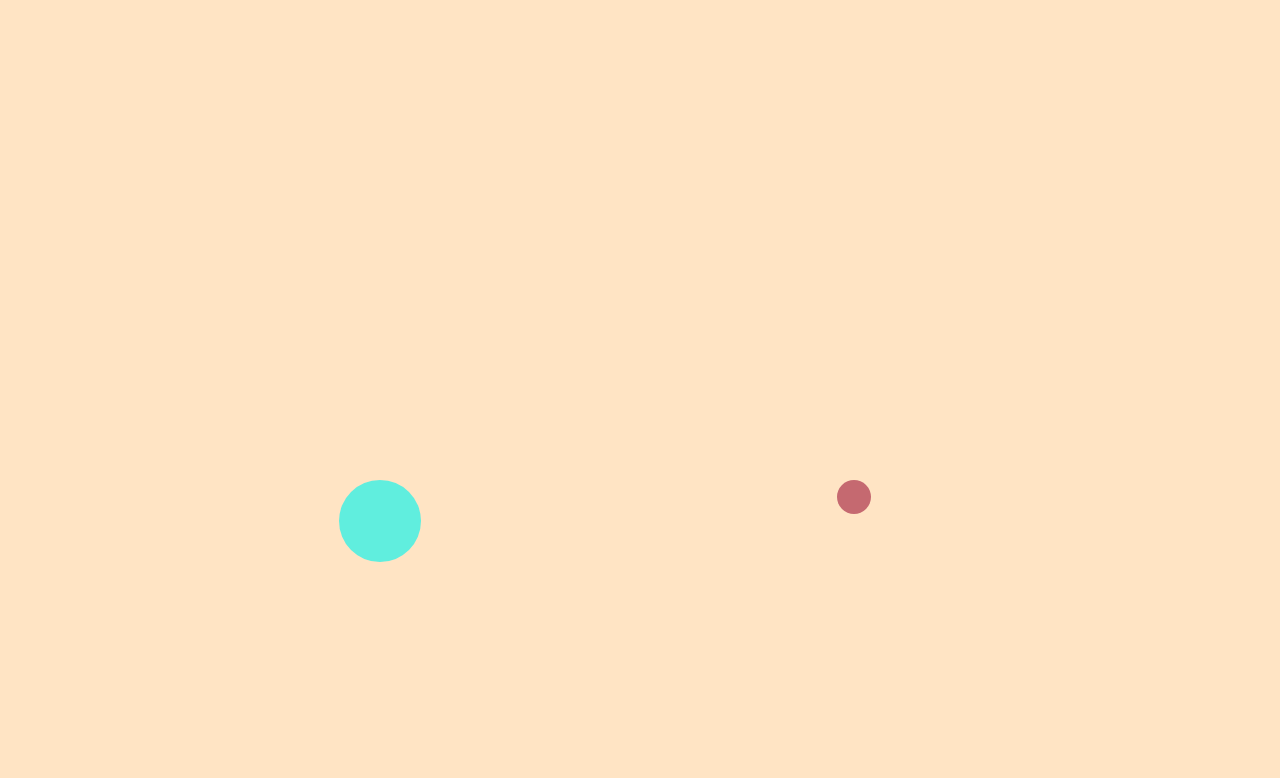
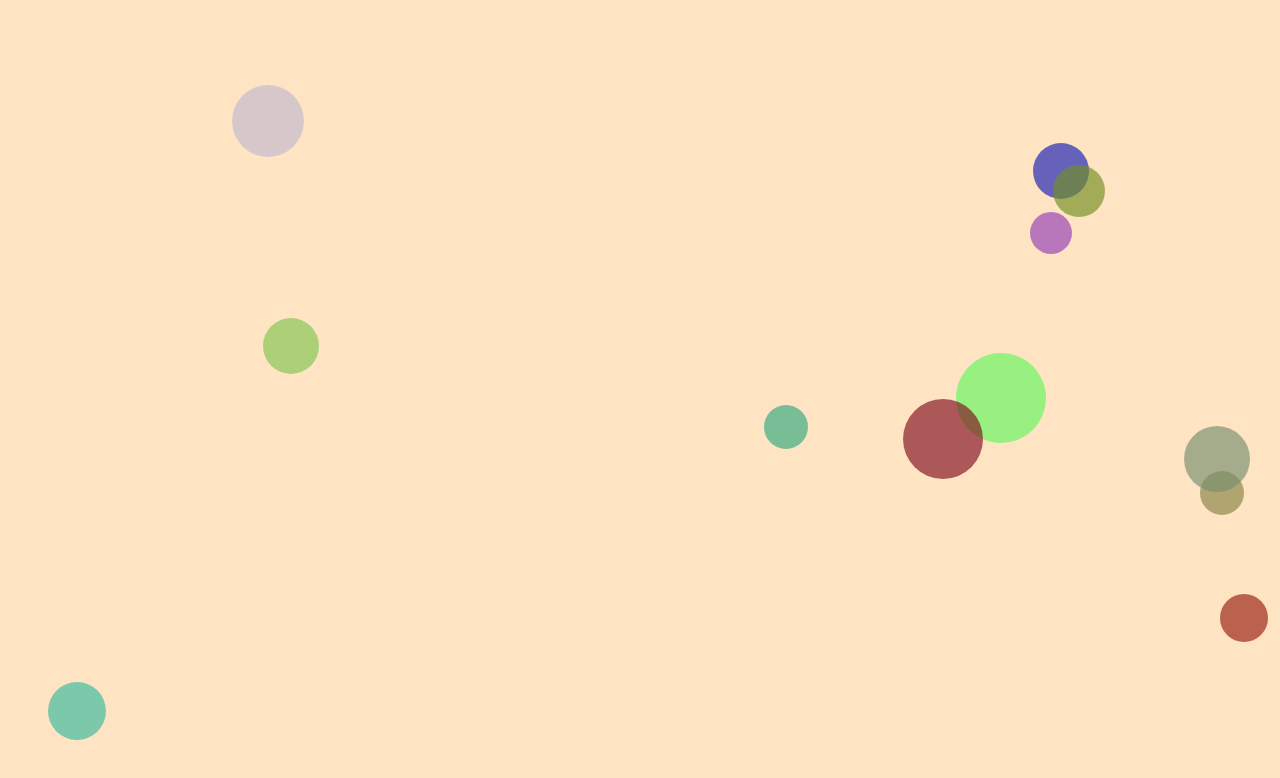
Before and after one commit to grzesieku401/someCircles, a plain HTML site: page index.html in a window 1280 px wide. Drawn offline with Linux system fonts and the light colour scheme.

Commit message:
Finish project

```diff
--- a/css/style.css
+++ b/css/style.css
@@ -3,9 +3,10 @@
     height: 100vh;
     background-color: bisque;
     position: relative;
+    overflow: hidden;
 }
 
 .circle{
     position: absolute;
-    opacity: .7;
+    opacity: .65;
 }
--- a/js/scripts.js
+++ b/js/scripts.js
@@ -1,9 +1,8 @@
 var container = document.querySelector(".container"),
     circletable = [],
     timerWithCircleAdding,
-    timePassed = 0;
-
-
+    timePassed = 0,
+    counter= 0;
 
 //zwroc losowy kolor
 function randomColor(){
@@ -15,78 +14,93 @@ function randomColor(){
     return "#"+colortable.join("");
 }
 
-//dodaj okrag
-function addCircleToTable() {
+//stworz okrag i dodaj do niego odpowiednie eventy
+function createCircle() {
     var circle = document.createElement("div"),
-        radius = Math.round(Math.random()*(100-60)) +10;
+        radius = Math.floor(Math.random()*(50-20)) +20;
 
-    //ustaw wlasciwosci
+    //wlasciwosci pozycj i poruszania
+    circle.isfalling = 1; //czy leci na dol czy do gory
+    circle.whereisgoing = Math.floor(Math.random()); //czy leci w prawo czy w lewo
+    circle.velocity = Math.floor(Math.random()*(5 -1)+1);
+    circle.angle = Math.floor(Math.random()*(5));
+
+
+    //wlasciwosci wygladu
     circle.className = "circle";
-    circle.isfalling = "1";
-    circle.whereisgoing = Math.round(Math.random());
     circle.style.width = radius*2+"px";
     circle.style.height = radius*2+"px";
     circle.style.borderRadius = radius+ "px"
     circle.style.background = randomColor();
-    circle.style.left = Math.round(Math.random()*1000)+"px";
+    circle.style.left = window.innerWidth - radius*2 - Math.floor(Math.random()*window.innerWidth)+"px";
+    circle.style.top = window.innerHeight - radius*2 - Math.floor(Math.random()*window.innerHeight)+"px";
 
-    circletable.push(circle);
+    circle.onmouseover = function(){
+        circle.style.width = parseInt(circle.style.width.replace("px",""))*1.5+"px";
+        circle.style.height = parseInt(circle.style.height.replace("px",""))*1.5+"px";
+        circle.style.borderRadius = parseInt(circle.style.borderRadius.replace("px",""))*1.5+"px";
+};
+    circle.onmouseleave = function(){
+        circle.style.width = parseInt(circle.style.width.replace("px",""))/1.5+"px";
+        circle.style.height = parseInt(circle.style.height.replace("px",""))/1.5+"px";
+        circle.style.borderRadius = parseInt(circle.style.borderRadius.replace("px",""))/1.5+"px";
+    };
+
     return circle;
 }
 
-//dodaje podana ilosc okregow do tablicy i do contener'a
+//dodaj podana ilosc okregow do tablicy
 function addAllCircles(howmany) {
-
     for (let i = 0; i < howmany; i++) {
-        container.appendChild(addCircleToTable());
-
+        circletable[i] = createCircle();
     }
+}
 
 
-}
-
+//wszystkie potrzebne funkcje razem, obsluga dodawania okregow
 function doInTime() {
-    // timePassed++;
-    // if (timePassed%10 === 0) {
-    //     getFromTable();
-    // }
+    timePassed++;
+    if (timePassed%20 === 0 && counter < circletable.length) {
+        container.appendChild(circletable[counter]);
+        counter++;
+    }
     addTransformation();
 }
 
-function getFromTable(){
-    if (circletable.length > 0){
-        container.appendChild(circletable.pop());
-    }
-}
-
+//obsluga poruszania sie okregow
 function addTransformation() {
     circletable.forEach(function(circle) {
-        console.log(circle.style.left);
-        if (parseInt( circle.style.top.replace("px","")) + parseInt( circle.style.width.replace("px",""))  > window.innerHeight - 10) {
-            circle.falling = 0;
-       }else if (parseInt( circle.style.top.replace("px","")) + parseInt( circle.style.width.replace("px",""))  < parseInt( circle.style.width.replace("px","")) ) {
-            circle.falling = 1;
-       }
 
-       if (parseInt( circle.style.left.replace("px","")) + parseInt( circle.style.width.replace("px",""))  > window.innerWidth) {
-            circle.whereisgoing = 0;
-        }else if (parseInt( circle.style.left.replace("px","")) + parseInt( circle.style.width.replace("px",""))  < parseInt( circle.style.width.replace("px","")) ) {
-            circle.whereisgoing = 1;
-        }
+        if(circle.parentNode){
+            if (parseInt( circle.style.top.replace("px","")) + parseInt( circle.style.width.replace("px",""))  > window.innerHeight) {
+                //console.log("zmiana na 0");
+                circle.isfalling = 1;
+            }else if (parseInt( circle.style.top.replace("px","")) + parseInt( circle.style.width.replace("px","")) < parseInt( circle.style.width.replace("px","")) ) {
+                    //console.log("zmiana na 1");
+                circle.isfalling = 0;
+            }
 
-        if (circle.falling == 1) {
-            circle.style.top =circle.getBoundingClientRect().top+10+"px";
-        }else{
-            circle.style.top =circle.getBoundingClientRect().top-10+"px";
-        }
-        if (circle.whereisgoing == 1) {
-            circle.style.left =circle.getBoundingClientRect().left+10+"px";
-        }else{
-            circle.style.left =circle.getBoundingClientRect().left-10+"px";
+            if (parseInt( circle.style.left.replace("px","")) + parseInt( circle.style.width.replace("px",""))  > window.innerWidth ) {
+                circle.whereisgoing = 1;
+            }else if (parseInt( circle.style.left.replace("px","")) + parseInt( circle.style.width.replace("px",""))  < parseInt( circle.style.width.replace("px","")) ) {
+                circle.whereisgoing = 0;
+            }
+
+            if (circle.isfalling == 1) {
+                circle.style.top =circle.getBoundingClientRect().top-(circle.velocity) + "px";
+            }else{
+                circle.style.top =circle.getBoundingClientRect().top+( circle.velocity)+ "px";
+            }
+
+            if (circle.whereisgoing == 1) {
+                circle.style.left = circle.getBoundingClientRect().left-(circle.velocity + circle.angle) +"px";
+            }else{
+                circle.style.left = circle.getBoundingClientRect().left+(circle.velocity + circle.angle )+"px";
+            }
         }
 
     });
 }
 
-addAllCircles(2);
-timerWithTransformation = window.setInterval(doInTime,100);
+addAllCircles(40);
+timerWithTransformation = window.setInterval(doInTime,20);
```
